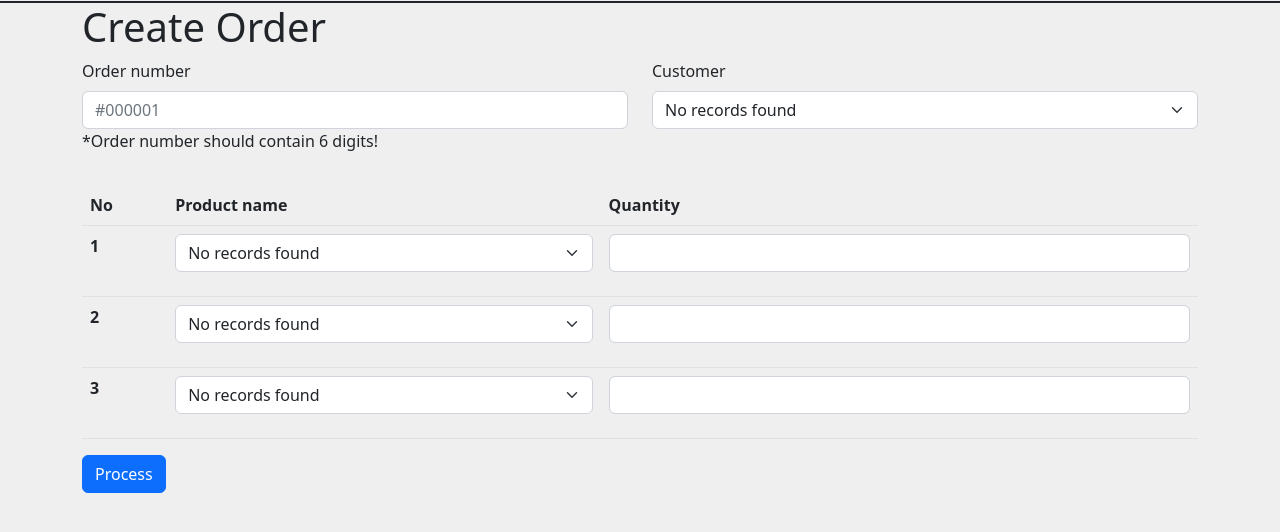
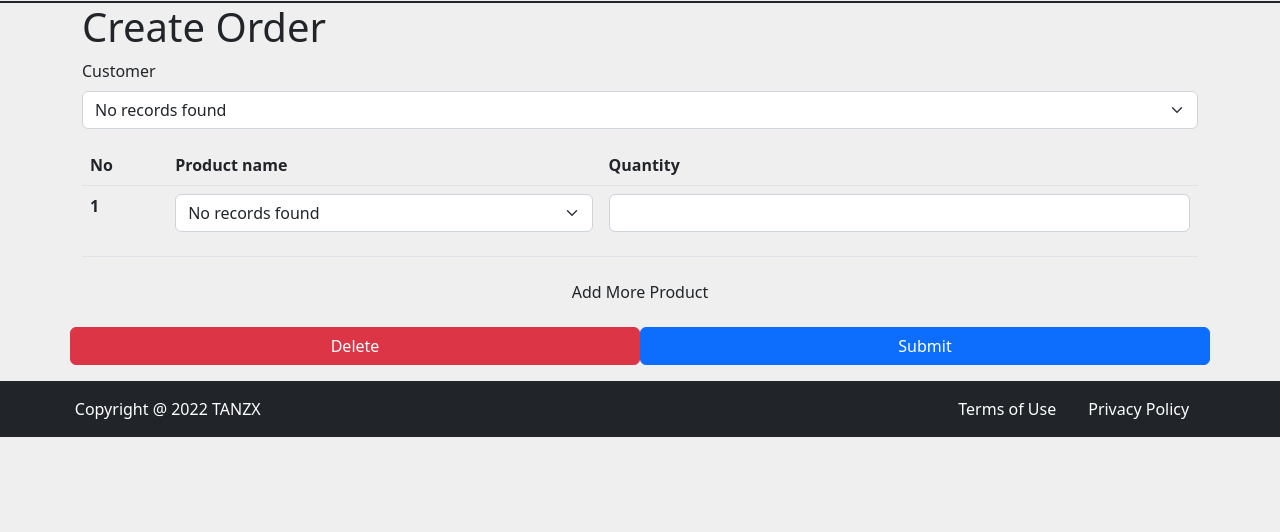
Before and after one commit to tanzhenxun/tanzhenxun.github.io, a PHP site: page /create_order.php in a window 1280 px wide. Shown: the part 75-607 px from the top of the page. Run offline with PHP 8.4, Linux system fonts and the light colour scheme; data that the repository does not hold is empty; some libraries are stand-ins or nearby versions.

Commit message:
Finish create order

```diff
--- a/project/create_order.php
+++ b/project/create_order.php
@@ -47,102 +47,69 @@
 
         if ($_POST) {
             include 'config/database.php';
-            $order_id = $_POST['inputOrderNumber'];
+
+
+
             $customer_id = $_POST['customerSelect'];
             $flag = 0;
-            if ($order_id == "" || $customer_id == "NULL") {
+            if ($customer_id == "NULL") {
                 echo "<div class='alert alert-danger'>Please make sure all fields are not emplty!</div>";
                 $flag = 1;
             } else {
-                if ($order_id < 6) {
-                    echo "<div class='alert alert-danger'>Please make sure order number must containt by 6 number!</div>";
-                    $flag = 1;
+                $order_id = 0;
+
+                if ($flag == 0) {
+
+                    $query = "INSERT INTO order_summary SET customer_id=:customer_id, order_date=:order_date";
+
+                    $stmt = $con->prepare($query);
+
+                    $stmt->bindParam(':customer_id', $customer_id);
+                    $order_date = date('Y-m-d H:i:s');
+                    $stmt->bindParam(':order_date', $order_date);
+                    if ($stmt->execute()) {
+                        $query_summary = "SELECT MAX(order_summary_id) from order_summary";
+                        $stmt_summary = $con->prepare($query_summary);
+                        $stmt_summary->execute();
+                        $num = $stmt_summary->rowCount();
+
+                        if ($num > 0) {
+                            $row = $stmt_summary->fetch(PDO::FETCH_ASSOC);
+                            $order_id = $row['MAX(order_summary_id)'];
+                            $order_id++;
                         }
-                if ($flag == 0) {
+
                         try {
-                        $total_amount = 0;
 
-                        if ($_POST["firstProductSelect"] != -1) {
-                            $product_id_one =  explode("-", $_POST['firstProductSelect'])[0];
-                            $price = explode("-", $_POST['firstProductSelect'])[1];
-                            $quantity_one = $_POST['firstInputOrderQuantity'];
-                            $total_amount += $price * $quantity_one;
+                            for ($y = 0; $y < 3; $y++) {
+                                if ($_POST["ProductSelect"][$y] != -1) {
+                                    $product_id = $_POST['ProductSelect'][$y];
+                                    $quantity = $_POST['InputOrderQuantity'][$y];
 
                                     // insert query
-                            $query_order_detail = "INSERT INTO order_detail SET order_summary_id=:order_id, product_id=:product_id, quantity=:quantity";
+                                    $query_order_detail = "INSERT INTO order_detail SET order_summary_id=:order_summary_id, product_id=:product_id, quantity=:quantity";
                                     // prepare query for execution
                                     $stmt_order_detail = $con->prepare($query_order_detail);
                                     // bind the parameters
-                            $stmt_order_detail->bindParam(':order_id', $order_id);
-                            $stmt_order_detail->bindParam(':product_id', $product_id_one);
-                            $stmt_order_detail->bindParam(':quantity', $quantity_one);
+                                    $stmt_order_detail->bindParam(':product_id', $product_id);
+                                    $stmt_order_detail->bindParam(':quantity', $quantity);
+                                    $stmt_order_detail->bindParam(':order_summary_id', $order_id);
 
                                     // Execute the query
                                     if ($stmt_order_detail->execute()) {
-                                echo "<div class='alert alert-success'>Product 1 was saved.</div>";
+                                        echo "<div class='alert alert-success'>Product was saved.</div>";
                                     } else {
                                         echo "<div class='alert alert-danger'>Unable to save product 1.</div>";
                                     }
                                 }
-
-                        if ($_POST["secondProductSelect"] != -1) {
-                            $product_id_second =  explode("-", $_POST['secondProductSelect'])[0];
-                            $price =  explode("-", $_POST['secondProductSelect'])[1];
-                            $quantity_second = $_POST['secondInputOrderQuantity'];
-                            $total_amount += $price * $quantity_second;
-
-                            $query_order_detail = "INSERT INTO order_detail SET order_summary_id=:order_id, product_id=:product_id, quantity=:quantity";
-                            // prepare query for execution
-                            $stmt_order_detail = $con->prepare($query_order_detail);
-                            $stmt_order_detail->bindParam(':order_id', $order_id);
-                            $stmt_order_detail->bindParam(':product_id', $product_id_second);
-                            $stmt_order_detail->bindParam(':quantity', $quantity_second);
-                            // Execute the query
-                            if ($stmt_order_detail->execute()) {
-                                echo "<div class='alert alert-success'>Product 2 was saved.</div>";
-                            } else {
-                                echo "<div class='alert alert-danger'>Unable to save product 2.</div>";
-                            }
-                        }
-
-                        if ($_POST["thirdProductSelect"] != -1) {
-                            $product_id_third = explode("-", $_POST['thirdProductSelect'])[0];
-                            $price =  explode("-", $_POST['thirdProductSelect'])[1];
-                            $quantity_third = $_POST['thirdInputOrderQuantity'];
-                            $total_amount += $price * $quantity_third;
-
-                            $query_order_detail = "INSERT INTO order_detail SET order_summary_id=:order_id, product_id=:product_id, quantity=:quantity";
-                            // prepare query for execution
-                            $stmt_order_detail = $con->prepare($query_order_detail);
-                            $stmt_order_detail->bindParam(':order_id', $order_id);
-                            $stmt_order_detail->bindParam(':product_id', $product_id_third);
-                            $stmt_order_detail->bindParam(':quantity', $quantity_third);
-                            // Execute the query
-                            if ($stmt_order_detail->execute()) {
-                                echo "<div class='alert alert-success'>Product 3 was saved.</div>";
-                            } else {
-                                echo "<div class='alert alert-danger'>Unable to save product 3.</div>";
-                            }
-                        }
-
-                        $query = "INSERT INTO order_summary SET order_summary_id=:order_id, customer_id=:customer_id, total_price=:total_price, order_date=:order_date";
-
-                        $stmt = $con->prepare($query);
-
-                        $stmt->bindParam(':order_id', $order_id);
-                        $stmt->bindParam(':customer_id', $customer_id);
-                        $stmt->bindParam(':total_price', $total_amount);
-                        $order_date = date('Y-m-d H:i:s');
-                        $stmt->bindParam(':order_date', $order_date);
-                        if ($stmt->execute()) {
-                            $flag = 0;
-                        } else {
-                            echo "<div class='alert alert-danger'>Unable to save record by total price.</div>";
                             }
                         }
                         // show error
                         catch (PDOException $exception) {
                             die('ERROR: ' . $exception->getMessage());
+                        }
+                    } else {
+                        echo "<div class='alert alert-danger'>Unable to save record by total price.</div>";
                     }
                 }
             }
@@ -150,11 +117,6 @@
         ?>
         <form action="<?php echo $_SERVER["PHP_SELF"]; ?>" method="POST">
             <div class="mb-3 row">
-                <div class="mb-3 col">
-                    <label for="inputOrderNumber" class="form-label">Order number</label>
-                    <input type="text" class="form-control" id="inputOrderNumber" name="inputOrderNumber" placeholder="#000001" aria-labelledby="orderNumberHit">
-                    <div id="orderNumberHit" class="form-tex">*Order number should contain 6 digits!</div>
-                </div>
                 <div class="mab-3 col">
                     <label for="customerSelect" class="form-label">Customer</label>
                     <select class="form-select" id="customerSelect" name="customerSelect">
@@ -199,7 +161,7 @@
                         <th scope="col">Quantity</th>
                     </tr>
                 </thead>
-                <tbody>
+                <tbody class="pRow">
                     <?php
 
                     include 'config/database.php';
@@ -208,14 +170,14 @@
                     $stmt = $con->prepare($query);
                     $stmt->execute();
 
-                    // this is how to get number of rows returned
-                    $num = $stmt->rowCount();
+                    for ($x = 1; $x <= 1; $x++) {
+                        $stmt->execute();
                         echo "<tr>";
-                    echo "<th scope=\"row\">1</th>";
+                        echo "<th scope=\"row\" on>$x</th>";
                         echo "<td>";
                         echo "<div class=\"mb-3 col\">";
-                    echo "<select class=\"form-select\" id=\"firstProductSelect\" name=\"firstProductSelect\">";
-
+                        $num = $stmt->rowCount();
+                        echo "<select class=\"form-select\" id=\"ProductSelect\" name=\"ProductSelect[]\">";
                         //check if more than 0 record found
                         if ($num > 0) {
                             echo "<option selected value=-1>--Option--</option>";
@@ -226,7 +188,7 @@
                                 // this will make $row['firstname'] to just $firstname only
                                 extract($row);
 
-                            echo "<option value={$id}-{$price}>{$name}</option>";
+                                echo "<option value={$id}>{$name}</option>";
                             }
                         } else {
                             echo "<option selected value=-1>No records found</option>";
@@ -237,195 +199,146 @@
 
                         echo "<td>";
                         echo "<div class=\"mb-3 col\">";
-                    echo "<input type=\"number\" class=\"form-control\" id=\"firstInputOrderQuantity\" name=\"firstInputOrderQuantity\">";
+                        echo "<input type=\"number\" class=\"form-control\" id=\"InputOrderQuantity\" name=\"InputOrderQuantity[]\">";
                         echo "</div>";
                         echo "</td>";
 
                         echo "</tr>";
-                    ?>
-                    <?php
-                    include 'config/database.php';
-                    // select all data
-                    $query = "SELECT id, name, price FROM products ORDER BY id DESC";
-                    $stmt = $con->prepare($query);
-                    // Product 2
-                    $stmt->execute();
-                    $num = $stmt->rowCount();
-                    echo "<tr>";
-                    echo "<th scope=\"row\">2</th>";
-                    echo "<td>";
-                    echo "<div class=\"mb-3 col\">";
-                    echo "<select class=\"form-select\" id=\"secondProductSelect\" name=\"secondProductSelect\">";
-
-                    //check if more than 0 record found
-                    if ($num > 0) {
-                        echo "<option selected value=-1>--Option--</option>";
-
-                        // retrieve our table contents
-                        while ($row = $stmt->fetch(PDO::FETCH_ASSOC)) {
-                            // extract row
-                            // this will make $row['firstname'] to just $firstname only
-                            extract($row);
-
-                            echo "<option value={$id}-{$price}>{$name}</option>";
                     }
-                    } else {
-                        echo "<option selected value=-1>No records found</option>";
-                    }
-
-                    echo "</select>";
-                    echo "</td>";
-
-                    echo "<td>";
-                    echo "<div class=\"mb-3 col\">";
-                    echo "<input type=\"number\" class=\"form-control\" id=\"secondInputOrderQuantity\" name=\"secondInputOrderQuantity\">";
-                    echo "</div>";
-                    echo "</td>";
-
-                    echo "</tr>";
-                    ?>
-                    <?php
-                    include 'config/database.php';
-                    // select all data
-                    $query = "SELECT id, name, price FROM products ORDER BY id DESC";
-                    $stmt = $con->prepare($query);
-                    // Product 2
-                    $stmt->execute();
-                    $num = $stmt->rowCount();
-                    echo "<tr>";
-                    echo "<th scope=\"row\">3</th>";
-                    echo "<td>";
-                    echo "<div class=\"mb-3 col\">";
-                    echo "<select class=\"form-select\" id=\"thirdProductSelect\" name=\"thirdProductSelect\">";
-
-                    //check if more than 0 record found
-                    if ($num > 0) {
-                        echo "<option selected value=-1>--Option--</option>";
-
-                        // retrieve our table contents
-                        while ($row = $stmt->fetch(PDO::FETCH_ASSOC)) {
-                            // extract row
-                            // this will make $row['firstname'] to just $firstname only
-                            extract($row);
-
-                            echo "<option value={$id}-{$price}>{$name}</option>";
-                        }
-                    } else {
-                        echo "<option selected value=-1>No records found</option>";
-                    }
-
-                    echo "</select>";
-                    echo "</td>";
-
-                    echo "<td>";
-                    echo "<div class=\"mb-3 col\">";
-                    echo "<input type=\"number\" class=\"form-control\" id=\"thirdInputOrderQuantity\" name=\"thirdInputOrderQuantity\">";
-                    echo "</div>";
-                    echo "</td>";
-
-                    echo "</tr>";
                     ?>
                 </tbody>
             </table>
-            <button type="submit" class="btn btn-primary mb-3">Process</button>
+            <div class="row">
+            <input type="button" value="Add More Product" class="add_one btn btn-Success mb-3 col-" />
+            <input type="button" value="Delete" class="delete_one btn btn-danger mb-3 col" />
+            <button type="submit" class="btn btn-primary mb-3 col">Submit</button>
+            </div>
         </form>
-        <table class="table">
+        <!-- <table class="table"> -->
         <?php
-            if ($_POST) {
-                include 'config/database.php';
-                $order_id = $_POST['inputOrderNumber'];
-                $customer_id = $_POST['customerSelect'];
-                $flag = 0;
-                if ($order_id == "" || $customer_id == "NULL") {
-                    $flag = 1;
-                } else {
-                    if ($order_id < 6) {
-                        $flag = 1;
-                    }
+        // if ($_POST) {
+        //     include 'config/database.php';
+        //     $customer_id = $_POST['customerSelect'];
+        //     $flag = 0;
+        //     if ($customer_id == "NULL") {
+        //         $flag = 1;
+        //     } else {
 
-                    if ($flag == 0) {
-
-                        if ($_POST["secondProductSelect"] == -1 && $_POST["thirdProductSelect"] == -1) {
-                            $datalist = 1;
-                        } else if ($_POST["thirdProductSelect"] == -1) {
-                            $datalist = 2;
-                        } else {
-                            $datalist = 3;
-                        }
-
-                        $query = "SELECT  *
-                        FROM order_detail
-                        LEFT JOIN products
-                        ON order_detail.product_id = products.id
-                    UNION ALL
-                        SELECT *
-                        FROM products
-                        RIGHT JOIN order_detail
-                        ON products.id = order_detail.product_id
-                        Order by order_detail_id desc limit $datalist";
+        //         $query = "SELECT order_summary_id From order_summary Order by order_summary_id desc limit 1";
+        //         $stmt = $con->prepare($query);
+        //         $stmt->execute();
+        //         $row = $stmt->fetch(PDO::FETCH_ASSOC);
+        //         $order_summary_id = $row['order_summary_id'];
+        //         echo $order_summary_id;
 
 
+        //         if ($flag == 0) {
 
-                        $stmt = $con->prepare($query);
-                        $stmt->execute();
 
-                        $num = $stmt->rowCount();
+        //             $query = "SELECT  *
+        //             FROM order_detail
+        //             LEFT JOIN products
+        //             ON order_detail.product_id = products.id
+        //         UNION ALL
+        //             SELECT *
+        //             FROM products
+        //             RIGHT JOIN order_detail
+        //             ON products.id = order_detail.product_id
+        //             Order by order_detail_id desc limit 3";
+        //             //Select Max(orderid) From orders
 
-                        echo "<thead>";
-                        echo "<tr>";
-                        echo "<th scope=\"col\">No</th>";
-                        echo "<th scope=\"col\">Product name</th>";
-                        echo "<th scope=\"col\">Quantity</th>";
-                        echo "<th scope=\"col\">Price</th>";
-                        echo "<th scope=\"col\">Total</th>";
-                        echo "</tr>";
-                        echo "</thead>";
-                        echo "<tbody>";
-                        $count = 1;
-                        if ($num > 0) {
-                            while ($row = $stmt->fetch(PDO::FETCH_ASSOC)) {
-                                // show product 1
-                                echo "<tr>";
-                                echo "<th scope=\"row\">$count</th>";
-                                // show product name
-                                echo "<td>";
-                                echo "<div class=\"mb-3 col\">";
-                                echo $row["name"];
-                                echo "</div>";
-                                echo "</td>";
-                                // show product quantity
-                                echo "<td>";
-                                echo "<div class=\"mb-3 col\">";
-                                echo $row["quantity"];
-                                echo "</div>";
-                                echo "</td>";
-                                //show product price
-                                echo "<td>";
-                                echo "<div class=\"mb-3 col\">";
-                                echo $row["price"];
-                                echo "</div>";
-                                echo "</td>";
-                                //show total
-                                echo "<td>";
-                                echo "<div class=\"mb-3 col\">";
-                                $total = $row["quantity"] * $row["price"];
-                                echo $total;
-                                echo "</div>";
-                                echo "</td>";
-                                $count++;
+        //             $stmt = $con->prepare($query);
+        //             $stmt->execute();
+
+        //             $num = $stmt->rowCount();
+
+        //             echo "<thead>";
+        //             echo "<tr>";
+        //             echo "<th scope=\"col\">No</th>";
+        //             echo "<th scope=\"col\">Product name</th>";
+        //             echo "<th scope=\"col\">Quantity</th>";
+        //             echo "<th scope=\"col\">Price</th>";
+        //             echo "<th scope=\"col\">Total</th>";
+        //             echo "</tr>";
+        //             echo "</thead>";
+        //             echo "<tbody>";
+        //             $count = 1;
+        //             if ($num > 0) {
+        //                 while ($row = $stmt->fetch(PDO::FETCH_ASSOC)) {
+        //                     // show product 1
+        //                     echo "<tr>";
+        //                     echo "<th scope=\"row\">$count</th>";
+        //                     // show product name
+        //                     echo "<td>";
+        //                     echo "<div class=\"mb-3 col\">";
+        //                     echo $row["name"];
+        //                     echo "</div>";
+        //                     echo "</td>";
+        //                     // show product quantity
+        //                     echo "<td>";
+        //                     echo "<div class=\"mb-3 col\">";
+        //                     echo $row["quantity"];
+        //                     echo "</div>";
+        //                     echo "</td>";
+        //                     //show product price
+        //                     echo "<td>";
+        //                     echo "<div class=\"mb-3 col\">";
+        //                     echo $row["price"];
+        //                     echo "</div>";
+        //                     echo "</td>";
+        //                     //show total
+        //                     echo "<td>";
+        //                     echo "<div class=\"mb-3 col\">";
+        //                     $total = $row["quantity"] * $row["price"];
+        //                     echo $total;
+        //                     echo "</div>";
+        //                     echo "</td>";
+        //                     $count++;
+        //                 }
+        //             }
+        //             echo "</tbody>";
+        //             echo "</table>";
+        //         }
+        //     }
+        // }
+        ?>
+        <!-- </table> -->
+
+    </div> <!-- end .container -->
+    <footer class="container-fluid py-3 bg-dark">
+        <div class="m-auto foot-size d-sm-flex d-block justify-content-between text-white">
+            <div>Copyright @ 2022 TANZX</div>
+            <div class="d-flex">
+                <div class="mx-3">Terms of Use</div>
+                <div class="mx-3">Privacy Policy</div>
+            </div>
+        </div>
+    </footer>
+    <!-- confirm delete record will be here -->
+    <script src="https://cdn.jsdelivr.net/npm/bootstrap@5.2.2/dist/js/bootstrap.bundle.min.js" integrity="sha384-OERcA2EqjJCMA+/3y+gxIOqMEjwtxJY7qPCqsdltbNJuaOe923+mo//f6V8Qbsw3" crossorigin="anonymous"></script>
+    <script>
+            document.addEventListener('click', function(event) {
+                if (event.target.matches('.add_one')) {
+                    var element = document.querySelector('.pRow');
+                    var clone = element.cloneNode(true);
+                    element.after(clone);
+                }
+                if (event.target.matches('.delete_one')) {
+                    var total = document.querySelectorAll('.pRow').length;
+                    if (total > 1) {
+                        var element = document.querySelector('.pRow');
+                        element.remove(element);
                     }
                 }
-                        echo "</tbody>";
-                        echo "</table>";
+                var total = document.querySelectorAll('.pRow').length;
+
+                var row = document.getElementById('order').rows;
+                for (var i = 1; i <= total; i++) {
+                    row[i].cells[0].innerHTML = i ;
+
                 }
-                }
-            }
-            ?>
-        </table>
-
-    </div> <!-- end .container -->
-    <!-- confirm delete record will be here -->
-    <script src="https://cdn.jsdelivr.net/npm/bootstrap@5.2.2/dist/js/bootstrap.bundle.min.js" integrity="sha384-OERcA2EqjJCMA+/3y+gxIOqMEjwtxJY7qPCqsdltbNJuaOe923+mo//f6V8Qbsw3" crossorigin="anonymous"></script>
+            }, false);
+    </script>
 </body>
 
 </html>
```
Lines whose indentation alone changed are shown as unchanged.
